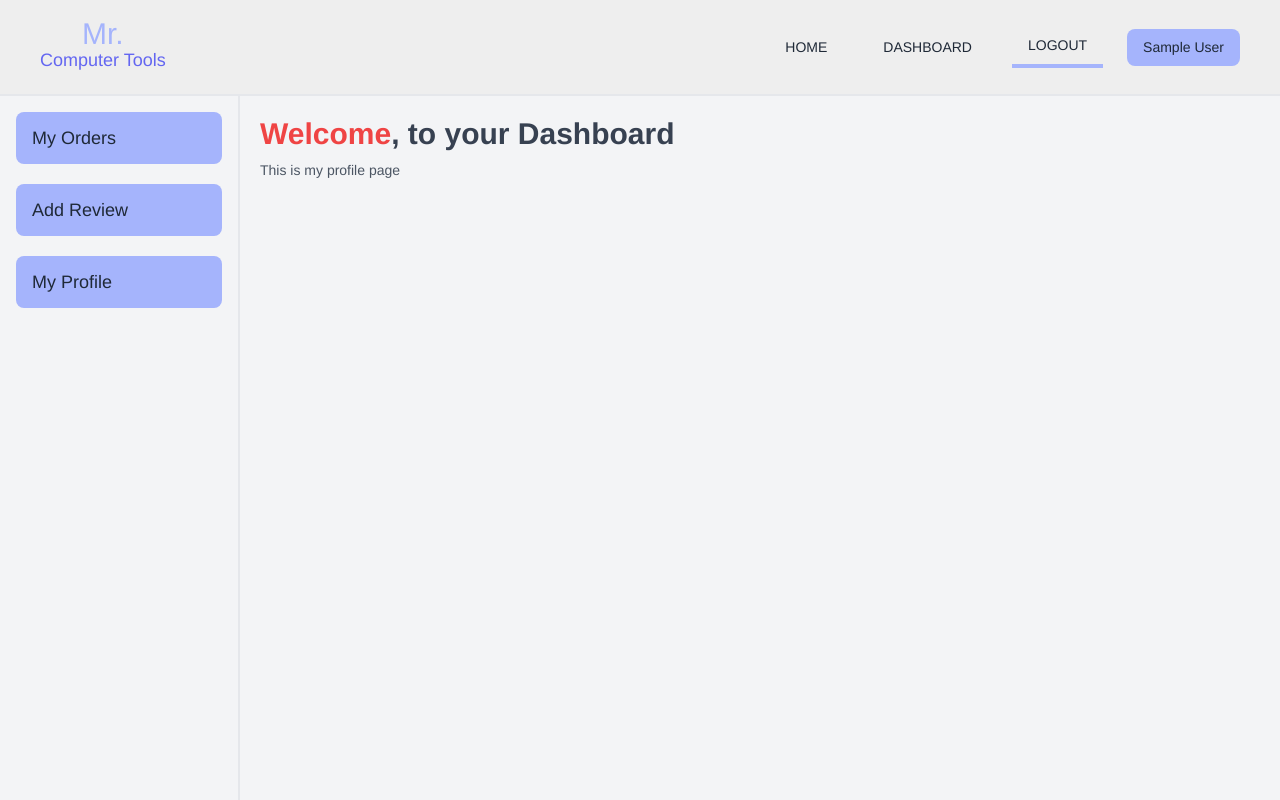
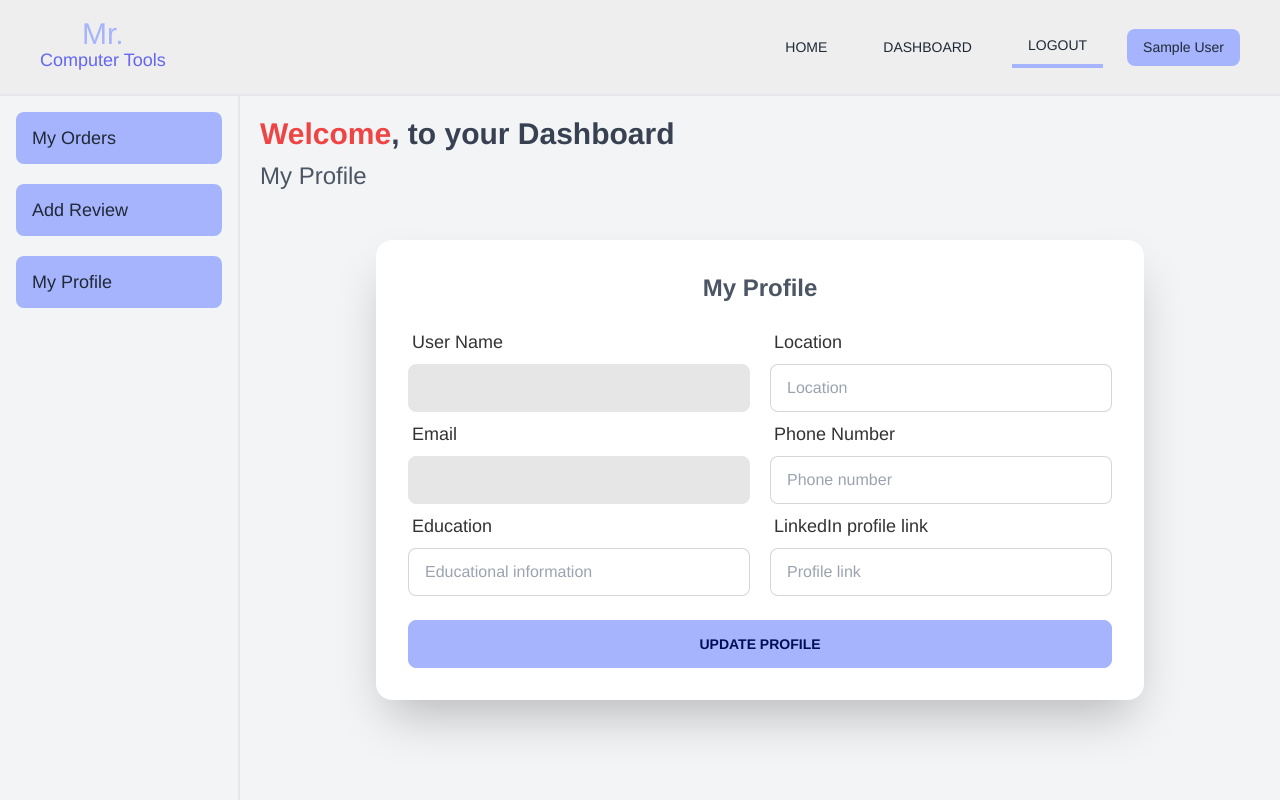
Before and after one commit to neel123go/mr-computer-tools, a React (Create React App) app: page /dashboard/myProfile in a window 1280 px wide. Shown: the top 800 px of the page. Built offline with nearby package versions, Linux system fonts and the light colour scheme; no server answers; sample sign-in values are in the browser's storage.

Commit message:
added design & functionality for my profile page

```diff
--- a/src/Components/Pages/Dashboard/AddReview.js
+++ b/src/Components/Pages/Dashboard/AddReview.js
@@ -7,7 +7,6 @@ import { useAuthState } from 'react-firebase-hooks/auth';
 
 const AddReview = () => {
     const { register, formState: { errors }, handleSubmit, reset } = useForm();
-    let errorMessage;
     const [rating, setRating] = useState(1);
     const [user] = useAuthState(auth);
     const [dbUser, setDbUser] = useState({});
@@ -57,7 +56,6 @@ const AddReview = () => {
             <div className="hero my-20">
                 <div className="card flex-shrink-0 w-full max-w-md shadow-2xl bg-base-100">
                     <div className="card-body">
-                        {errorMessage}
                         <form onSubmit={handleSubmit(onSubmit)}>
                             <div className="form-control">
                                 <label className="label">
--- a/src/Components/Pages/Dashboard/MyOrders.js
+++ b/src/Components/Pages/Dashboard/MyOrders.js
@@ -55,7 +55,7 @@ const MyOrders = () => {
                             <td className='p-0 py-1 text-center'>{order.price}</td>
                             <td className='p-0 py-1 text-center'>{order.quantity}</td>
                             <td className='p-0 py-1 text-center'>
-                                <label onClick={() => setCancelOrder(order)} htmlFor="delete-modal" className="btn-tiny modal-button px-3 py-1 rounded-lg btn-error">Cancel</label><button className='btn-tiny ml-3 w-16 py-1 rounded-lg btn-primary'>Paid</button></td>
+                                <label onClick={() => setCancelOrder(order)} htmlFor="delete-modal" className="btn-tiny modal-button px-3 py-1 rounded-lg btn-error">Cancel</label><button className='btn-tiny ml-3 w-16 py-1 rounded-lg btn-primary'>Payment</button></td>
                         </tr>))}
                     </tbody>
                 </table> : <p className='text-center text-lg sm:text-3xl py-5'>You haven't ordered anything yet</p>}
--- a/src/Components/Pages/Dashboard/MyProfile.js
+++ b/src/Components/Pages/Dashboard/MyProfile.js
@@ -1,9 +1,190 @@
-import React from 'react';
+import React, { useEffect, useState } from 'react';
+// import { useQuery } from 'react-query';
+import { useAuthState } from 'react-firebase-hooks/auth';
+import auth from '../../../Firebase.init';
+import Loading from '../Shared/Loading';
+import { useForm } from 'react-hook-form';
+import toast from 'react-hot-toast';
 
 const MyProfile = () => {
+    const { register, formState: { errors }, handleSubmit } = useForm();
+    const [user, loading] = useAuthState(auth);
+    const [dbUser, setDbUser] = useState({});
+
+    useEffect(() => {
+        if (user) {
+            fetch(`http://localhost:5000/user/${user?.email}`)
+                .then(res => res.json())
+                .then(data => {
+                    setDbUser(data);
+                })
+        }
+    }, [user]);
+
+    if (loading) {
+        return <Loading></Loading>;
+    };
+
+    const onSubmit = (data) => {
+        if (data.address === '' || data.phone === '') {
+            let address;
+            let phone;
+            if (data.address === '') {
+                address = dbUser?.address;
+            }
+            if (data.phone === '') {
+                phone = dbUser?.phone;
+            }
+            const updatedUser1 = {
+                email: dbUser?.email,
+                userName: dbUser?.userName,
+                education: data.education,
+                address: address,
+                phone: phone,
+                profileLink: data.profileLink
+            };
+
+            fetch(`http://localhost:5000/user/${user?.email}`, {
+                method: 'PUT',
+                headers: {
+                    'content-type': 'application/json'
+                },
+                body: JSON.stringify(updatedUser1)
+            })
+                .then(res => res.json())
+                .then(data => {
+                    if (data.result.acknowledged === true) {
+                        toast.success('Your profile updated successfully');
+                    } else {
+                        toast.error('Something went wrong! Please try again');
+                    }
+                })
+        } else {
+            const updatedUser2 = {
+                email: dbUser?.email,
+                userName: dbUser?.userName,
+                education: data.education,
+                address: data.address,
+                phone: data.phone,
+                profileLink: data.profileLink
+            };
+
+            fetch(`http://localhost:5000/user/${user?.email}`, {
+                method: 'PUT',
+                headers: {
+                    'content-type': 'application/json'
+                },
+                body: JSON.stringify(updatedUser2)
+            })
+                .then(res => res.json())
+                .then(data => {
+                    if (data.result.acknowledged === true) {
+                        toast.success('Your profile updated successfully');
+                    } else {
+                        toast.error('Something went wrong! Please try again');
+                    }
+                })
+        }
+    };
+
     return (
         <div>
-            <h2>This is my profile page</h2>
+            <h2 className='text-2xl'>My Profile</h2>
+            <div className="hero mt-4">
+                <div className="card flex-shrink-0 w-full max-w-3xl shadow-2xl bg-base-100 my-8">
+                    <div className="card-body">
+                        <h2 className='text-2xl font-bold text-center mb-2 text-warning'>My Profile</h2>
+                        <form onSubmit={handleSubmit(onSubmit)}>
+                            <div className="block md:flex justify-between items-center">
+                                <div className='w-full md:w-1/2'>
+                                    <div className="form-control">
+                                        <label className="label">
+                                            <span className="label-text text-lg">User Name</span>
+                                        </label>
+                                        <input
+                                            type="text"
+                                            readOnly disabled
+                                            {...register("userName")}
+                                            defaultValue={dbUser?.userName}
+                                            className="input input-bordered focus:border-2 focus:border-indigo-300 focus:outline-0" />
+                                    </div>
+
+
+                                    <div className="form-control">
+                                        <label className="label">
+                                            <span className="label-text text-lg">Email</span>
+                                        </label>
+                                        <input
+                                            type="text"
+                                            readOnly disabled
+                                            defaultValue={dbUser?.email}
+                                            className="input input-bordered focus:border-2 focus:border-indigo-300 focus:outline-0" />
+                                    </div>
+
+
+                                    <div className="form-control">
+                                        <label className="label">
+                                            <span className="label-text text-lg">Education</span>
+                                        </label>
+                                        <input
+                                            type="text"
+                                            placeholder="Educational information"
+                                            defaultValue={dbUser?.education && dbUser?.education}
+                                            {...register("education")}
+                                            autoComplete='off'
+                                            className="input input-bordered focus:border-2 focus:border-indigo-300 focus:outline-0" />
+                                    </div>
+                                </div>
+
+                                <div className='w-full md:w-1/2 ml-0 md:ml-5'>
+                                    <div className="form-control">
+                                        <label className="label">
+                                            <span className="label-text text-lg">Location</span>
+                                        </label>
+                                        <input
+                                            type="text"
+                                            placeholder="Location"
+                                            {...register("address")}
+                                            defaultValue={dbUser?.address}
+                                            autoComplete='off'
+                                            className="input input-bordered focus:border-2 focus:border-indigo-300 focus:outline-0" />
+                                    </div>
+
+                                    <div className="form-control">
+                                        <label className="label">
+                                            <span className="label-text text-lg">Phone Number</span>
+                                        </label>
+                                        <input
+                                            type="number"
+                                            placeholder="Phone number"
+                                            {...register("phone")}
+                                            defaultValue={dbUser?.phone}
+                                            autoComplete='off'
+                                            className="input input-bordered focus:border-2 focus:border-indigo-300 focus:outline-0" />
+                                    </div>
+
+                                    <div className="form-control">
+                                        <label className="label">
+                                            <span className="label-text text-lg">LinkedIn profile link</span>
+                                        </label>
+                                        <input
+                                            type="text"
+                                            placeholder="Profile link"
+                                            {...register("profileLink")}
+                                            defaultValue={dbUser?.profileLink && dbUser?.profileLink}
+                                            autoComplete='off'
+                                            className="input input-bordered focus:border-2 focus:border-indigo-300 focus:outline-0" />
+                                    </div>
+                                </div>
+                            </div>
+
+                            <div className="form-control mt-6">
+                                <button className="btn btn-primary">Update Profile</button>
+                            </div>
+                        </form>
+                    </div>
+                </div>
+            </div>
         </div>
     );
 };
--- a/src/Components/Pages/purchase/purchase.js
+++ b/src/Components/Pages/purchase/purchase.js
@@ -9,7 +9,6 @@ import Loading from '../Shared/Loading';
 
 const Purchase = () => {
     const { register, formState: { errors }, handleSubmit } = useForm();
-    let errorMessage;
     const { toolId } = useParams();
     const [tool, setTool] = useState({});
     const [qty, setQty] = useState();
@@ -146,7 +145,6 @@ const Purchase = () => {
                 <div className="hero py-10">
                     <div className="card flex-shrink-0 w-full max-w-md shadow-2xl bg-base-100">
                         <div className="card-body">
-                            {errorMessage}
                             <form onSubmit={handleSubmit(onSubmit)}>
                                 <div className="form-control">
                                     <label className="label">
```
